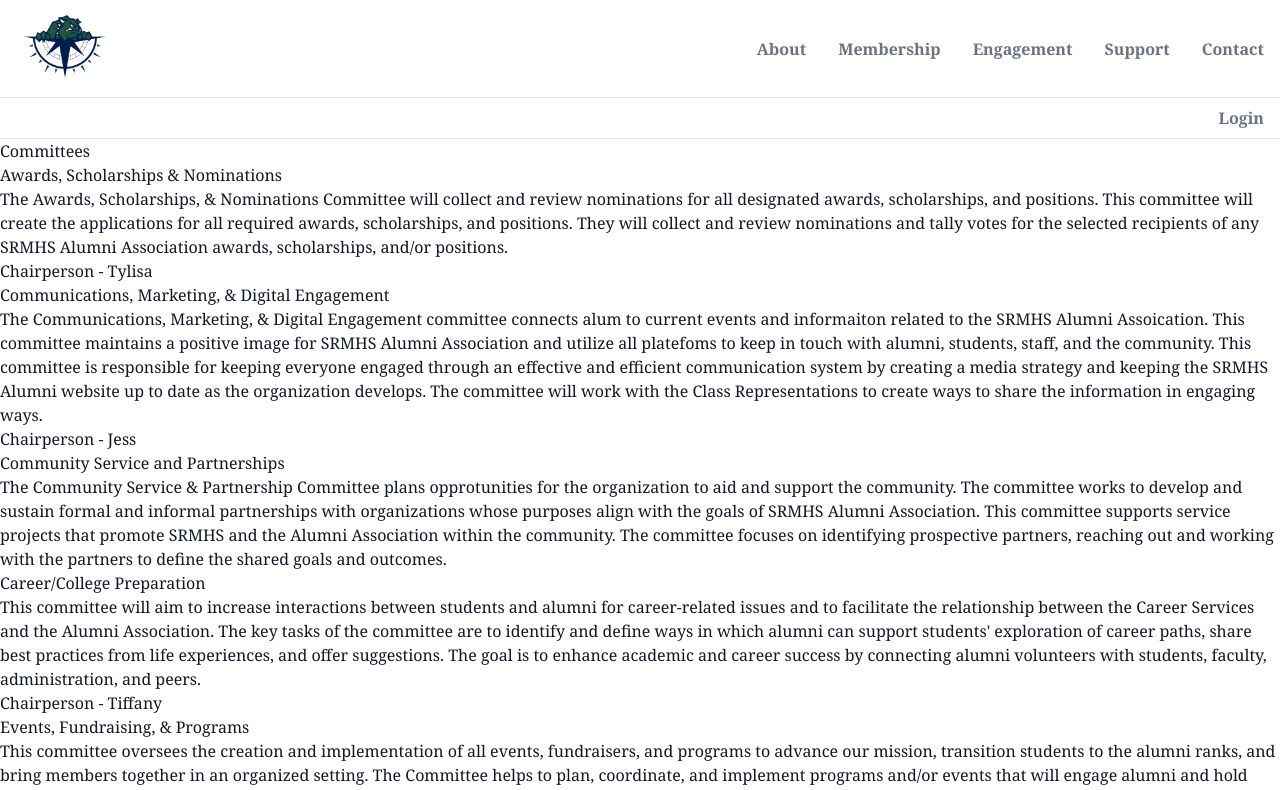
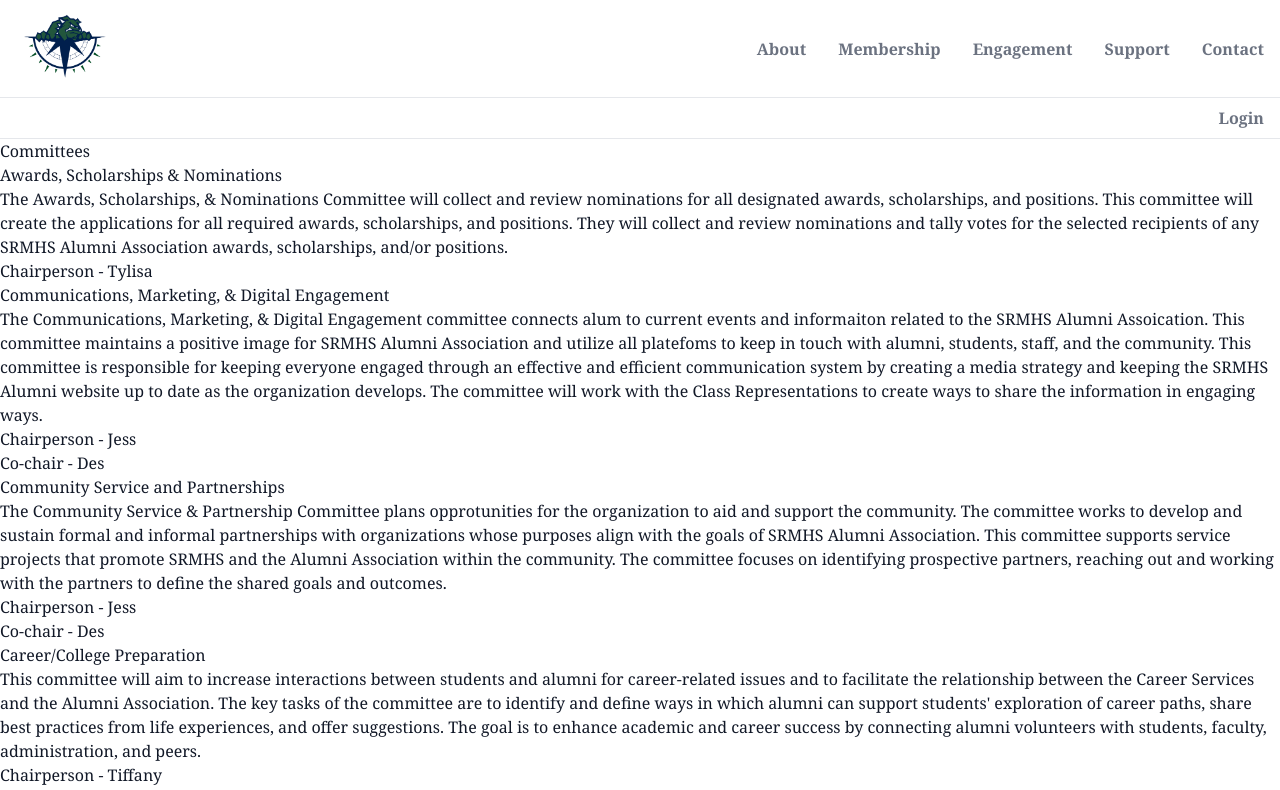
Before and after one commit to philihp/srmhsalumni, a Next.js app: page /engagement in a window 1280 px wide. Shown: the top 790 px of the page. Built offline with nearby package versions, Linux system fonts and the light colour scheme; no server answers; what @tailwindcss/custom-forms, @tailwindcss/typography would draw is missing.

Commit message:
Update engagement.js

```diff
--- a/pages/engagement.js
+++ b/pages/engagement.js
@@ -29,6 +29,7 @@ const Engagement = () => (
       Representations to create ways to share the information in engaging ways.
     </p>
     <p>Chairperson - Jess</p>
+    <p>Co-chair - Des</p>
 
     <h3>Community Service and Partnerships</h3>
     <p>
@@ -40,6 +41,8 @@ const Engagement = () => (
       focuses on identifying prospective partners, reaching out and working with the
       partners to define the shared goals and outcomes.
     </p>
+    <p>Chairperson - Jess</p>
+    <p>Co-chair - Des</p>
 
     <h3>Career/College Preparation</h3>
     <p>
```
